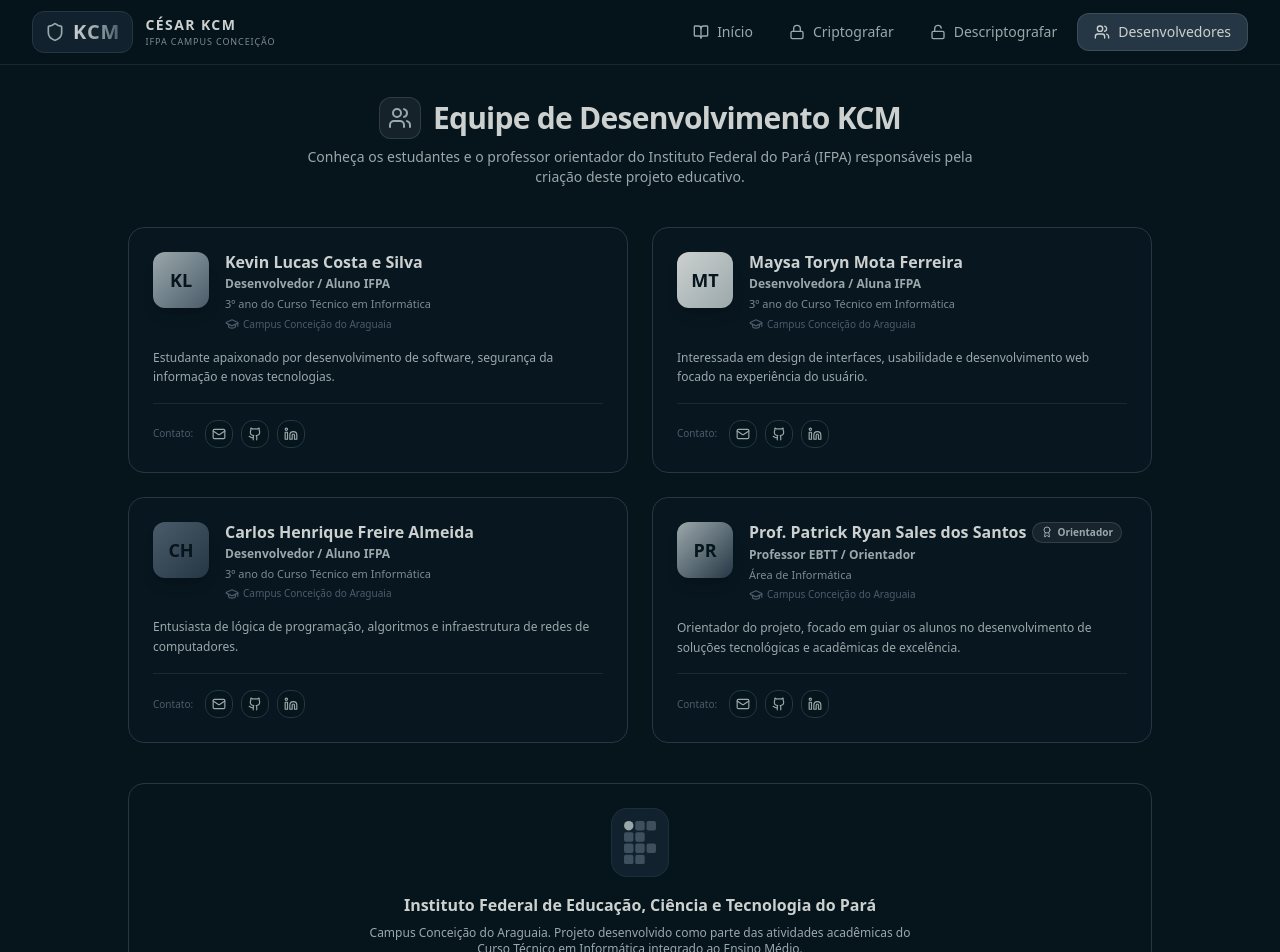
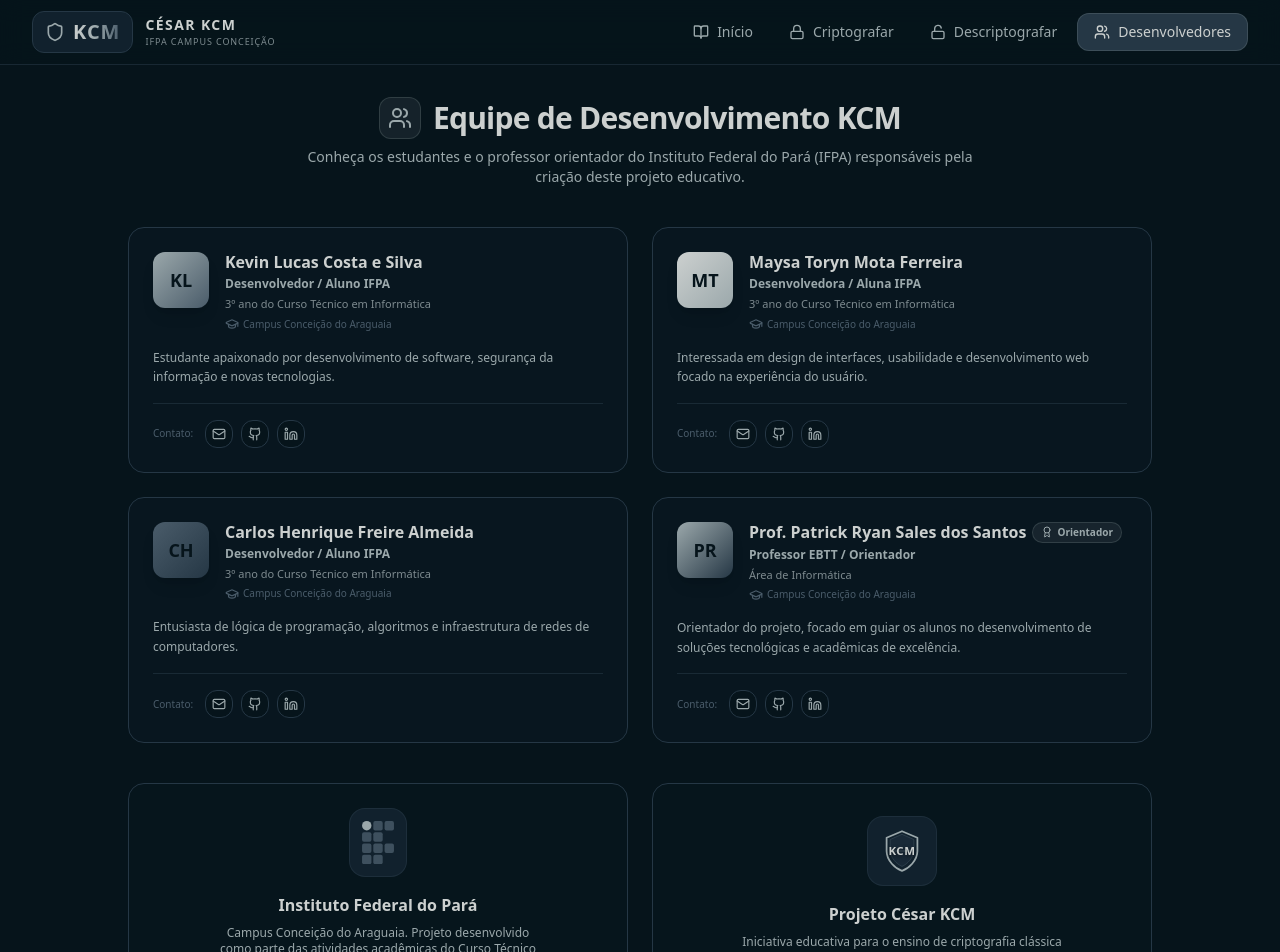
Before and after one commit to kevinlucascosta/swift-jellyfish-pounce, a React (Vite) app: page /desenvolvedores in a window 1280 px wide. Shown: the top 952 px of the page. Built offline with nearby package versions, Linux system fonts and the light colour scheme.

Commit message:
[dyad] Adicionando logotipo KCM personalizado com as cores do site no final da página de desenvolvedores - wrote 3 file(s)

```diff
--- /dev/null
+++ b/src/components/KcmLogo.tsx
@@ -0,0 +1,60 @@
+import React from "react";
+
+interface KcmLogoProps {
+  className?: string;
+  size?: number;
+}
+
+export default function KcmLogo({ className = "", size = 64 }: KcmLogoProps) {
+  return (
+    <div className={`flex flex-col items-center justify-center ${className}`}>
+      <svg
+        width={size}
+        height={size}
+        viewBox="0 0 100 100"
+        fill="none"
+        xmlns="http://www.w3.org/2000/svg"
+        className="transition-transform duration-300 hover:scale-105"
+      >
+        {/* Escudo de Fundo */}
+        <path
+          d="M50 5L15 20V50C15 72 35 90 50 95C65 90 85 72 85 50V20L50 5Z"
+          className="fill-kcm-darker stroke-kcm-light"
+          strokeWidth="4"
+          strokeLinejoin="round"
+        />
+
+        {/* Detalhe Interno do Escudo */}
+        <path
+          d="M50 12L23 24V48C23 65 38 80 50 85C62 80 77 65 77 48V24L50 12Z"
+          className="fill-kcm-dark/40 stroke-kcm-medium/50"
+          strokeWidth="2"
+          strokeLinejoin="round"
+        />
+
+        {/* Letras KCM Estilizadas */}
+        <text
+          x="50"
+          y="58"
+          textAnchor="middle"
+          className="fill-kcm-lightest font-black tracking-wider"
+          style={{
+            fontSize: "26px",
+            fontFamily: "system-ui, -apple-system, sans-serif",
+            textShadow: "0px 2px 4px rgba(0,0,0,0.5)"
+          }}
+        >
+          KCM
+        </text>
+
+        {/* Linha de Brilho / Tecnologia */}
+        <path
+          d="M30 50H70"
+          className="stroke-kcm-light/30"
+          strokeWidth="2"
+          strokeLinecap="round"
+        />
+      </svg>
+    </div>
+  );
+}
--- a/src/pages/Developers.tsx
+++ b/src/pages/Developers.tsx
@@ -2,6 +2,7 @@ import React from "react";
 import Layout from "@/components/Layout";
 import { Users, GraduationCap, Mail, Github, Linkedin, Award } from "lucide-react";
 import IfpaLogo from "@/components/IfpaLogo";
+import KcmLogo from "@/components/KcmLogo";
 
 export default function Developers() {
   const team = [
@@ -127,16 +128,32 @@ export default function Developers() {
           ))}
         </div>
 
-        {/* Informações do IFPA */}
-        <div className="border border-kcm-dark rounded-2xl bg-kcm-darker/10 p-6 text-center space-y-4 flex flex-col items-center justify-center">
-          <div className="p-3 bg-kcm-darker rounded-2xl border border-kcm-dark/60 flex items-center justify-center w-fit">
-            <IfpaLogo size={32} />
+        {/* Informações do IFPA e KCM */}
+        <div className="grid grid-cols-1 md:grid-cols-2 gap-6">
+          {/* Card IFPA */}
+          <div className="border border-kcm-dark rounded-2xl bg-kcm-darker/10 p-6 text-center space-y-4 flex flex-col items-center justify-center">
+            <div className="p-3 bg-kcm-darker rounded-2xl border border-kcm-dark/60 flex items-center justify-center w-fit">
+              <IfpaLogo size={32} />
+            </div>
+            <div className="space-y-2">
+              <h3 className="text-base font-bold text-kcm-lightest">Instituto Federal do Pará</h3>
+              <p className="text-xs text-kcm-light max-w-xs mx-auto">
+                Campus Conceição do Araguaia. Projeto desenvolvido como parte das atividades acadêmicas do Curso Técnico em Informática.
+              </p>
+            </div>
           </div>
-          <div className="space-y-2">
-            <h3 className="text-base font-bold text-kcm-lightest">Instituto Federal de Educação, Ciência e Tecnologia do Pará</h3>
-            <p className="text-xs text-kcm-light max-w-xl mx-auto">
-              Campus Conceição do Araguaia. Projeto desenvolvido como parte das atividades acadêmicas do Curso Técnico em Informática integrado ao Ensino Médio.
-            </p>
+
+          {/* Card KCM */}
+          <div className="border border-kcm-dark rounded-2xl bg-kcm-darker/10 p-6 text-center space-y-4 flex flex-col items-center justify-center">
+            <div className="p-3 bg-kcm-darker rounded-2xl border border-kcm-dark/60 flex items-center justify-center w-fit">
+              <KcmLogo size={44} />
+            </div>
+            <div className="space-y-2">
+              <h3 className="text-base font-bold text-kcm-lightest">Projeto César KCM</h3>
+              <p className="text-xs text-kcm-light max-w-xs mx-auto">
+                Iniciativa educativa para o ensino de criptografia clássica e segurança digital de forma interativa.
+              </p>
+            </div>
           </div>
         </div>
       </div>
```
